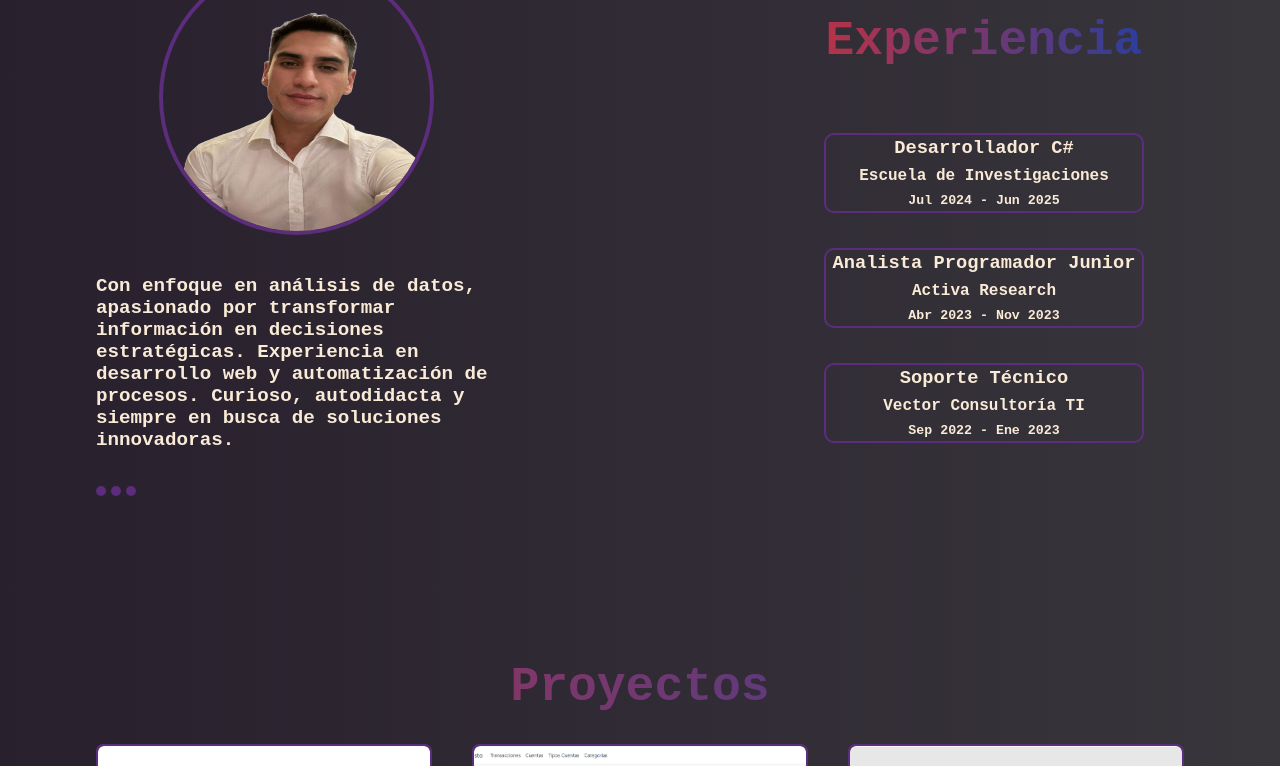
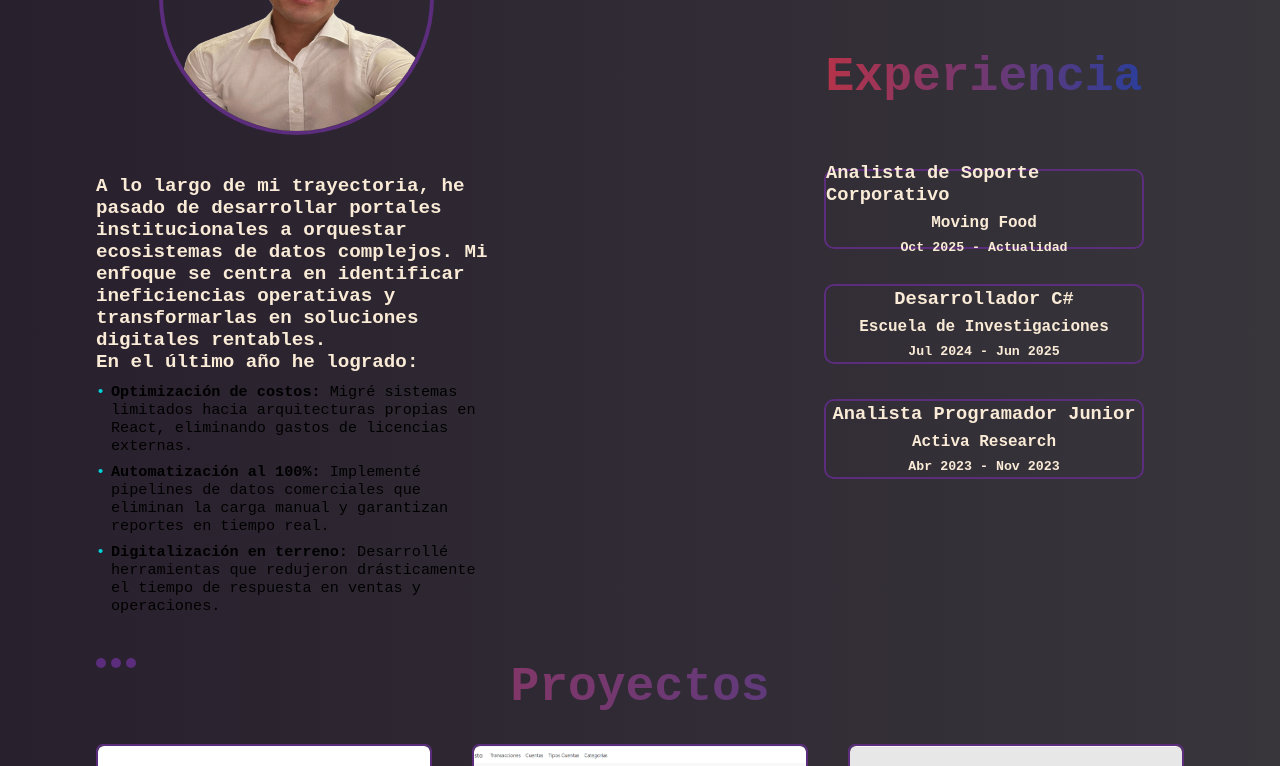
Before and after one commit to bsalper/mi-portafolio, a React (Vite) app: page / in a window 1280 px wide. Shown: the part 940-1706 px from the top of the page. Built offline with nearby package versions, Linux system fonts and the light colour scheme.

Commit message:
actualizacion sobremi

```diff
--- a/src/about/About.jsx
+++ b/src/about/About.jsx
@@ -4,42 +4,51 @@ import perfil from '../assets/perfil.png'
 const About = () => {
     return (
         <section id='sobremi' className={styles.SobreMi}>
-           <article className={styles.intro}>
+            <article className={styles.intro}>
                 <div className={styles.img}>
-                    <img src={perfil} alt="" />
+                    <img src={perfil} alt="Bastián Salazar" />
                 </div>
-                <p>Con enfoque en análisis de datos, apasionado por transformar información en decisiones estratégicas.
-                    Experiencia en desarrollo web y automatización de procesos. Curioso, autodidacta y siempre en busca de
-                    soluciones innovadoras.</p>
+
+                <div className={styles.textoSobreMi}>
+                    <p>
+                        A lo largo de mi trayectoria, he pasado de desarrollar portales institucionales a orquestar ecosistemas de datos complejos. Mi enfoque se centra en <strong>identificar ineficiencias operativas y transformarlas en soluciones digitales rentables.</strong>
+                    </p>
+
+                    <p>En el último año he logrado:</p>
+                    <ul className={styles.logrosList}>
+                        <li><strong>Optimización de costos:</strong> Migré sistemas limitados hacia arquitecturas propias en React, eliminando gastos de licencias externas.</li>
+                        <li><strong>Automatización al 100%:</strong> Implementé pipelines de datos comerciales que eliminan la carga manual y garantizan reportes en tiempo real.</li>
+                        <li><strong>Digitalización en terreno:</strong> Desarrollé herramientas que redujeron drásticamente el tiempo de respuesta en ventas y operaciones.</li>
+                    </ul>
+                </div>
+
                 <div className={styles.adornos}>
-                <div></div>
-                <div></div>
-                <div></div>
+                    <div></div>
+                    <div></div>
+                    <div></div>
                 </div>
             </article>
 
             <div className={styles.edu}>
-
                 <h2>Experiencia</h2>
 
-                <div>
+                <div className={styles.experienciaItem}>
+                    <h3>Analista de Soporte Corporativo</h3>
+                    <h4>Moving Food</h4>
+                    <h5>Oct 2025 - Actualidad</h5>
+                </div>
+
+                <div className={styles.experienciaItem}>
                     <h3>Desarrollador C#</h3>
                     <h4>Escuela de Investigaciones</h4>
                     <h5>Jul 2024 - Jun 2025</h5>
                 </div>
 
-                <div>
+                <div className={styles.experienciaItem}>
                     <h3>Analista Programador Junior</h3>
                     <h4>Activa Research</h4>
                     <h5>Abr 2023 - Nov 2023</h5>
                 </div>
-
-                <div>
-                <h3>Soporte Técnico</h3>
-                    <h4>Vector Consultoría TI</h4>
-                    <h5>Sep 2022 - Ene 2023</h5>
-                </div>
-
             </div>
         </section>
     )
--- a/src/about/About.module.css
+++ b/src/about/About.module.css
@@ -80,6 +80,25 @@
     color: black;
 }
 
+.logrosList {
+    list-style: none;
+    padding-left: 0;
+    margin-top: 10px;
+}
+.logrosList li {
+    margin-bottom: 8px;
+    position: relative;
+    padding-left: 15px;
+    font-size: 0.95rem; /* O el tamaño que prefieras */
+}
+/* Un pequeño detalle cian para los puntos */
+.logrosList li::before {
+    content: "•";
+    color: #00cfd5; /* Cambia al color de tu tema */
+    position: absolute;
+    left: 0;
+}
+
 @media (max-width: 900px){
 
     .SobreMi{
--- a/src/inicio/Inicio.jsx
+++ b/src/inicio/Inicio.jsx
@@ -8,8 +8,8 @@ const Inicio = () => {
             <AnimacionFondo/>
             <article className={styles.full}>
                 <h1>Hola! Soy Bastian, Ingeniero Informático</h1>
-                <p>Me apasiona la tecnología, la creatividad y descubrir nuevas formas de innovar.
-                    Transformo ideas en soluciones digitales con eficiencia, curiosidad y un enfoque humano.</p>
+                <p>Apasionado por transformar datos brutos en decisiones estratégicas y digitalizar procesos operativos para
+                    maximizar la eficiencia. Mi enfoque combina el desarrollo de software robusto con la ingeniería de datos a escala.</p>
                 <div className={styles.adornos}>
                 <div></div>
                 <div></div>
```
